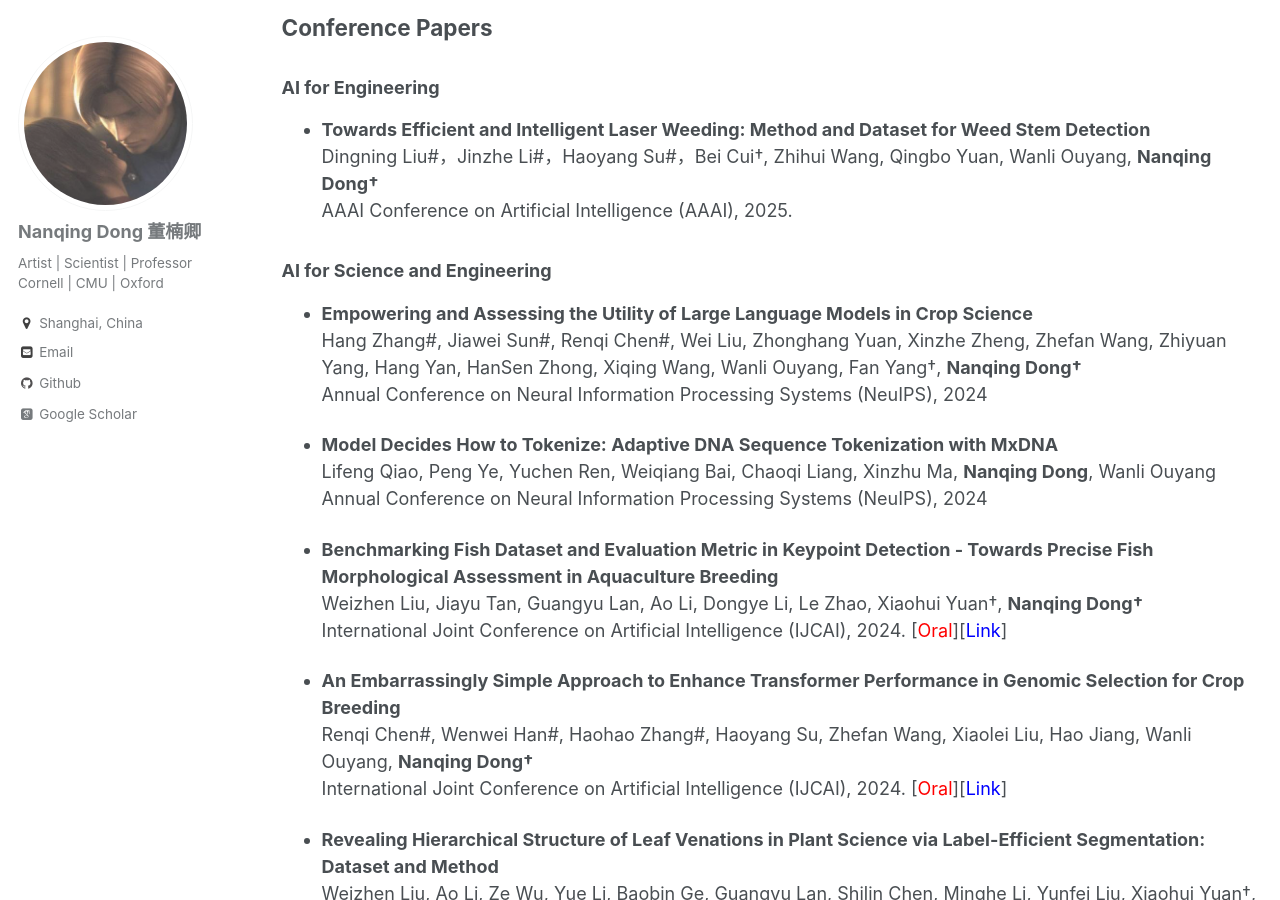
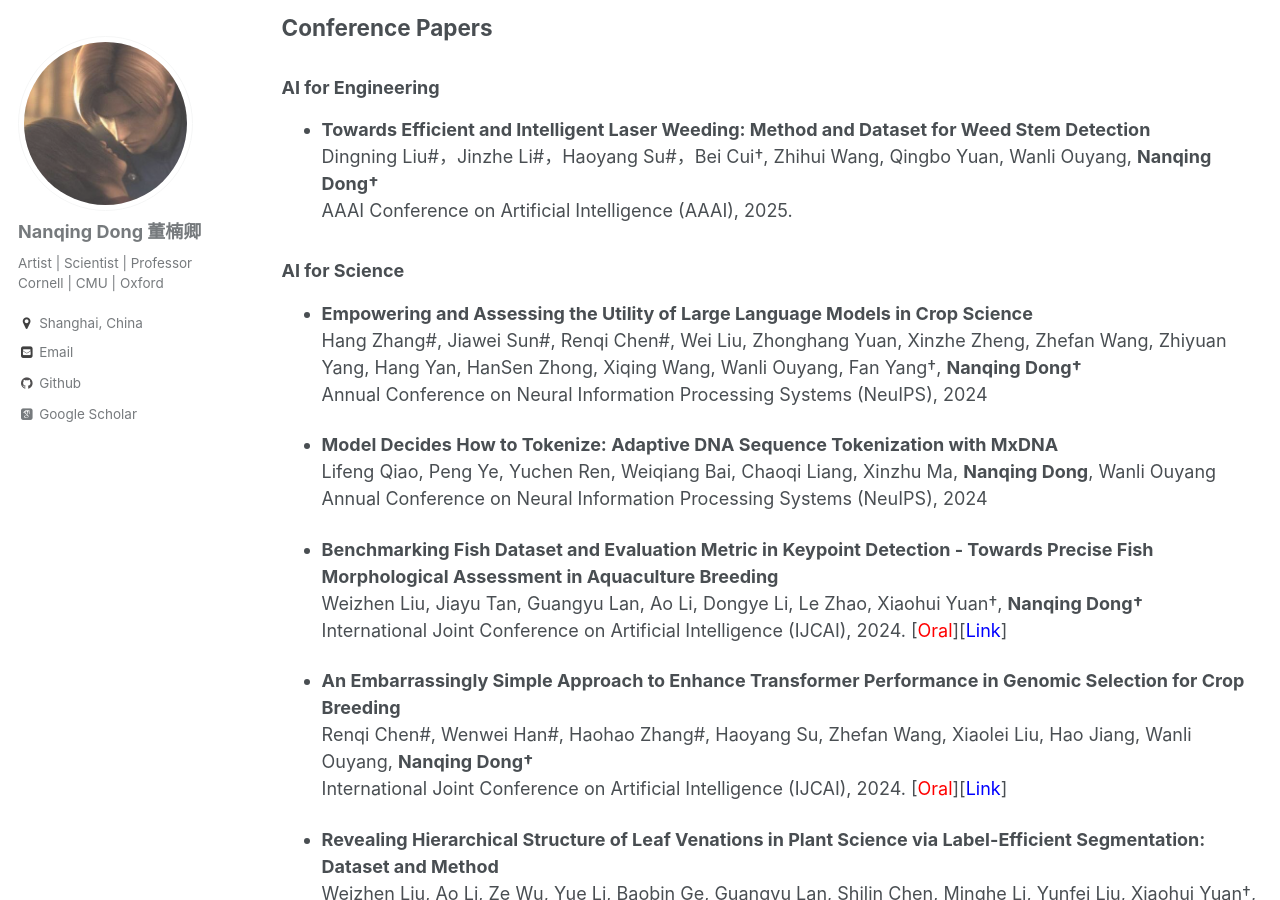
Before and after one commit to eveningdong/eveningdong.github.io, a Jekyll site: the page built from _pages/publication.md, in a window 1280 px wide and 900 px high, scrolled down 2573 px. Built offline with Jekyll 4.4.1, drawn with Linux system fonts in a browser that asks for light colours; some web fonts are replaced.

Commit message:
Update publication.md

```diff
--- a/_pages/publication.md
+++ b/_pages/publication.md
@@ -92,7 +92,7 @@ author_profile: true
   AAAI Conference on Artificial Intelligence (AAAI), 2025.
 
 
-### AI for Science and Engineering
+### AI for Science
 * **Empowering and Assessing the Utility of Large Language Models in Crop Science**
   Hang Zhang#, Jiawei Sun#, Renqi Chen#, Wei Liu, Zhonghang Yuan, Xinzhe Zheng, Zhefan Wang, Zhiyuan Yang, Hang Yan, HanSen Zhong, Xiqing Wang, Wanli Ouyang, Fan Yang†, **Nanqing Dong†**
   Annual Conference on Neural Information Processing Systems (NeuIPS), 2024
@@ -122,6 +122,7 @@ author_profile: true
 * **Few-Shot Semantic Segmentation with Prototype Learning**
   **Nanqing Dong†**, Eric Xing.
   British Machine Vision Conference (BMVC), 2018. [[<span style="color:blue">Link</span>]](http://bmvc2018.org/contents/papers/0255.pdf)
+
 
 ### Machine Learning
 * **Residual Contrastive Learning for Image Reconstruction: Learning Transferable Representations from Noisy Images**
```
